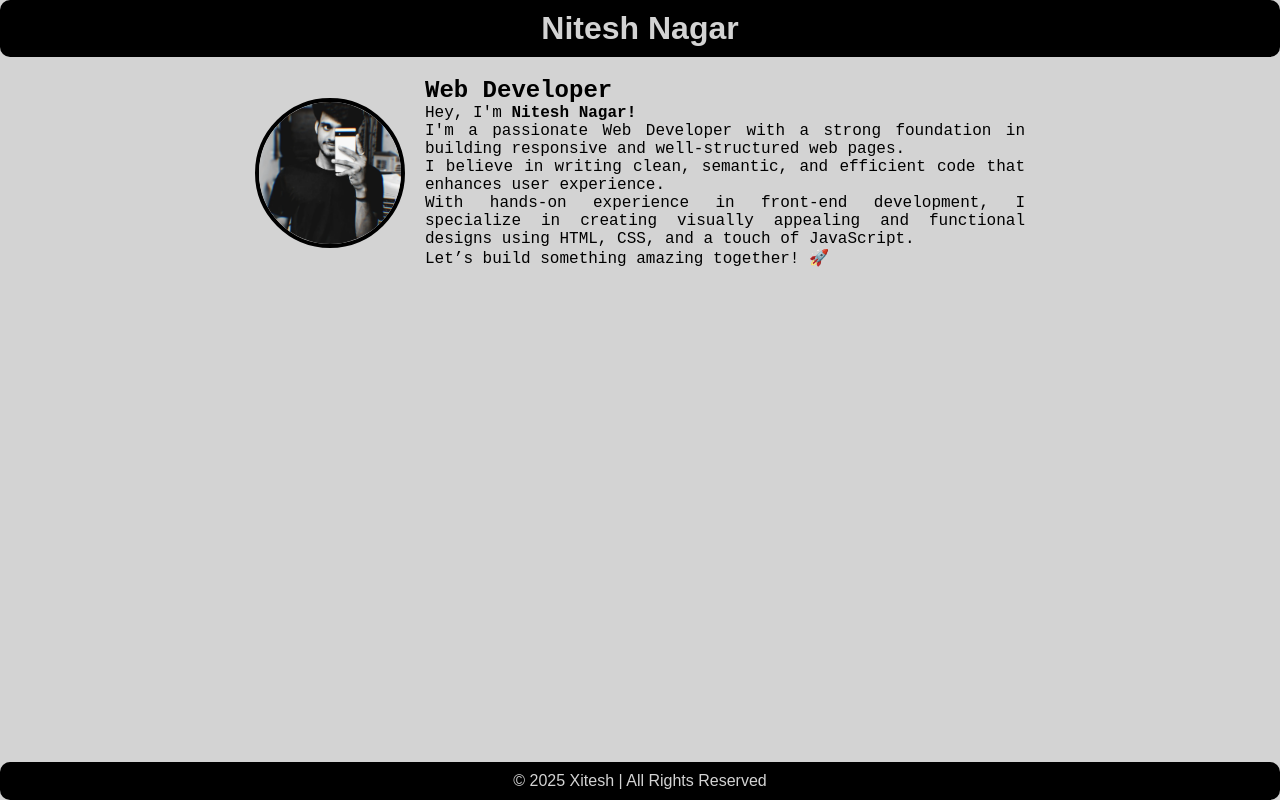
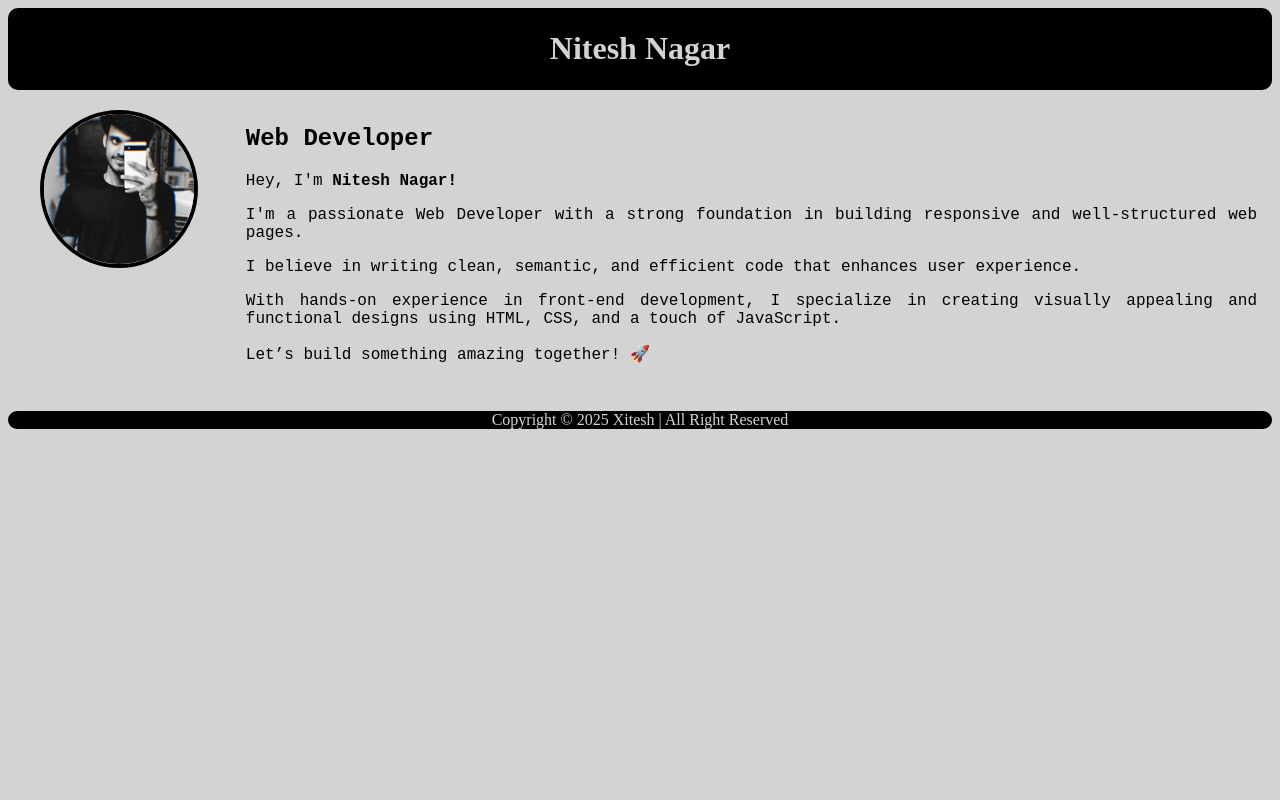
Before and after one commit to xitesh/nitesh-portfolio, a plain HTML site: page index.html in a window 1280 px wide. Drawn offline with Linux system fonts and the light colour scheme.

Commit message:
Update index.html

```diff
--- a/index.html
+++ b/index.html
@@ -2,47 +2,30 @@
     <html lang="en">
 
     <head>
-  <meta charset="UTF-8" />
-  <meta name="viewport" content="width=device-width, initial-scale=1.0" />
-  <title>Nitesh Nagar | Portfolio</title>
+        <meta charset="UTF-8">
+        <meta name="viewport" content="width=device-width, initial-scale=1.0">
+        <title>Portfolio</title>
         <style>
-    /* Reset default margin/padding */
-    * {
-      margin: 0;
-      padding: 0;
-      box-sizing: border-box;
-    }
-
             /* body style */
-    body {
+            body{
                 background-color: lightgray;
-      font-family: Arial, sans-serif;
-      display: flex;
-      flex-direction: column;
-      min-height: 100vh;
             }
 
             /* header style */
-    header {
+            header{
+                font-family: 'Times New Roman', Times, serif, Times, serif;
+                font-size: medium;
                 background-color: black;
                 color: lightgray;
                 text-align: center;
-      padding: 10px;
+                padding: 1px;
                 border-radius: 10px;
-    }
-
-    main {
-      flex: 1;
-      padding: 20px;
             }
 
             /* main section style */
             .div-section {
                 display: flex;
                 flex-wrap: wrap;
-      justify-content: center;
-      align-items: center;
-      gap: 20px;
             }
 
             /* profile picture */
@@ -53,26 +36,32 @@
                 border-radius: 50%;
                 border: 4px solid black;
                 display: block;
+                margin: 20px auto;
             }
 
             #main-div-1 {
-      color: black;
+                color: white;
                 text-align: center;
+                flex-grow: 1;
             }
 
             #main-div-2 {
                 font-family: monospace;
                 font-size: large;
                 color: black;
-      max-width: 600px;
                 text-align: justify;
+                margin: 0 auto;
+                max-width: 80%;
+                padding: 15px;
+                flex-grow: 1;
             }
 
-    footer {
+            footer{
+                font-family: 'Times New Roman', Times, serif, Times, serif;
+                font-size: medium;
                 background-color: black;
                 color: lightgray;
                 text-align: center;
-      padding: 10px;
                 border-radius: 10px;
             }
         </style>
@@ -82,8 +71,11 @@
 
         <!-- header section -->
         <header>
+            <div>
                 <h1>Nitesh Nagar</h1>
+            </div>
         </header>
+
 
         <!-- main section -->
         <main>
@@ -95,7 +87,9 @@
 
                 <div id="main-div-2">
                     <h2>Web Developer</h2>
-        <p>Hey, I'm <strong>Nitesh Nagar!</strong></p>
+                    <p>
+                        Hey, I'm <strong>Nitesh Nagar!</strong>
+                    </p>
                     <p>
                         I'm a passionate Web Developer with a strong foundation in building responsive and well-structured web pages.
                     </p>
@@ -103,20 +97,19 @@
                         I believe in writing clean, semantic, and efficient code that enhances user experience.
                     </p>
                     <p>
-          With hands-on experience in front-end development, I specialize in creating visually appealing and functional
-          designs using HTML, CSS, and a touch of JavaScript.
+                        With hands-on experience in front-end development, I specialize in creating visually appealing and functional designs using HTML, CSS, and a touch of JavaScript.
                     </p>
-        <p>Let’s build something amazing together! 🚀</p>
+                    <p>
+                        Let’s build something amazing together! 🚀
+                    </p>
                 </div>
 
             </section>
         </main>
 
-  <!-- footer section -->
         <footer>
-    <p>&copy; 2025 Xitesh | All Rights Reserved</p>
+            <p>Copyright &copy; 2025 Xitesh | All Right Reserved</p>
         </footer>
-
     </body>
 
     </html>
```
Lines whose indentation alone changed are shown as unchanged.
